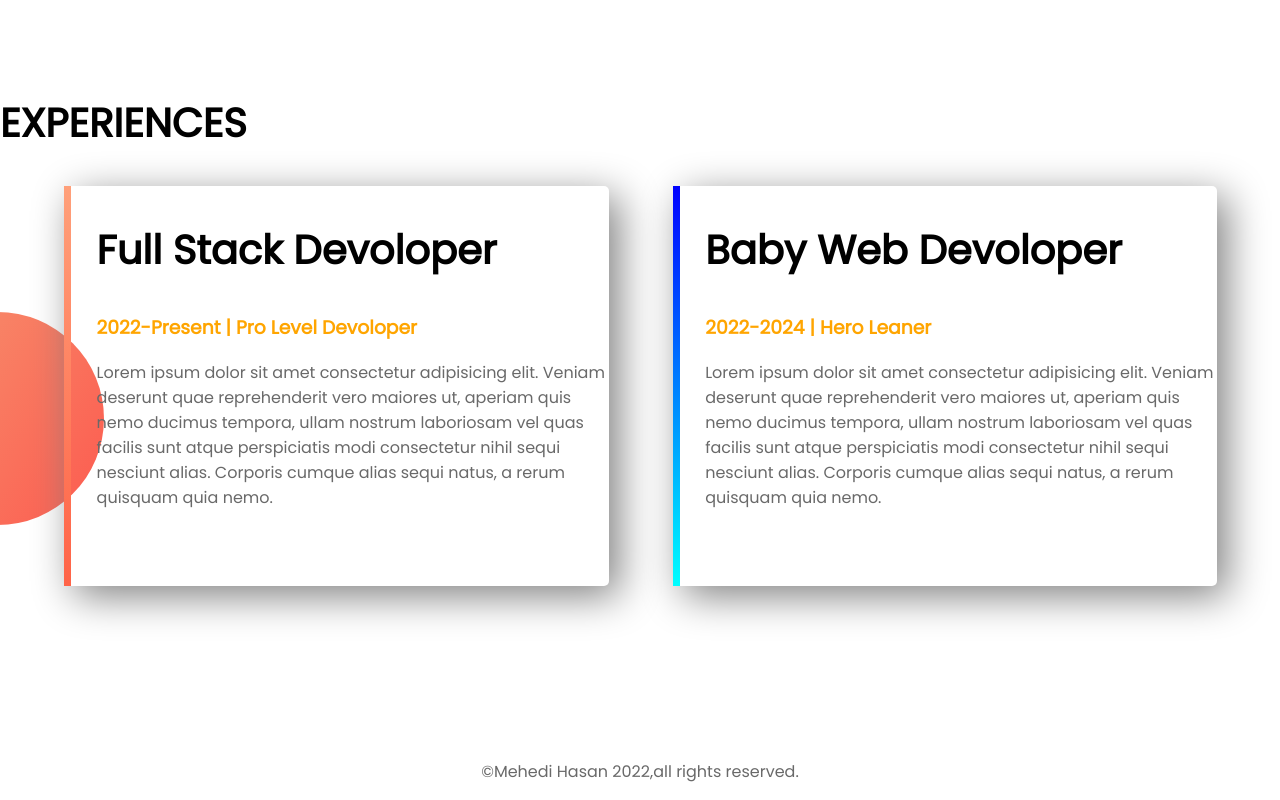
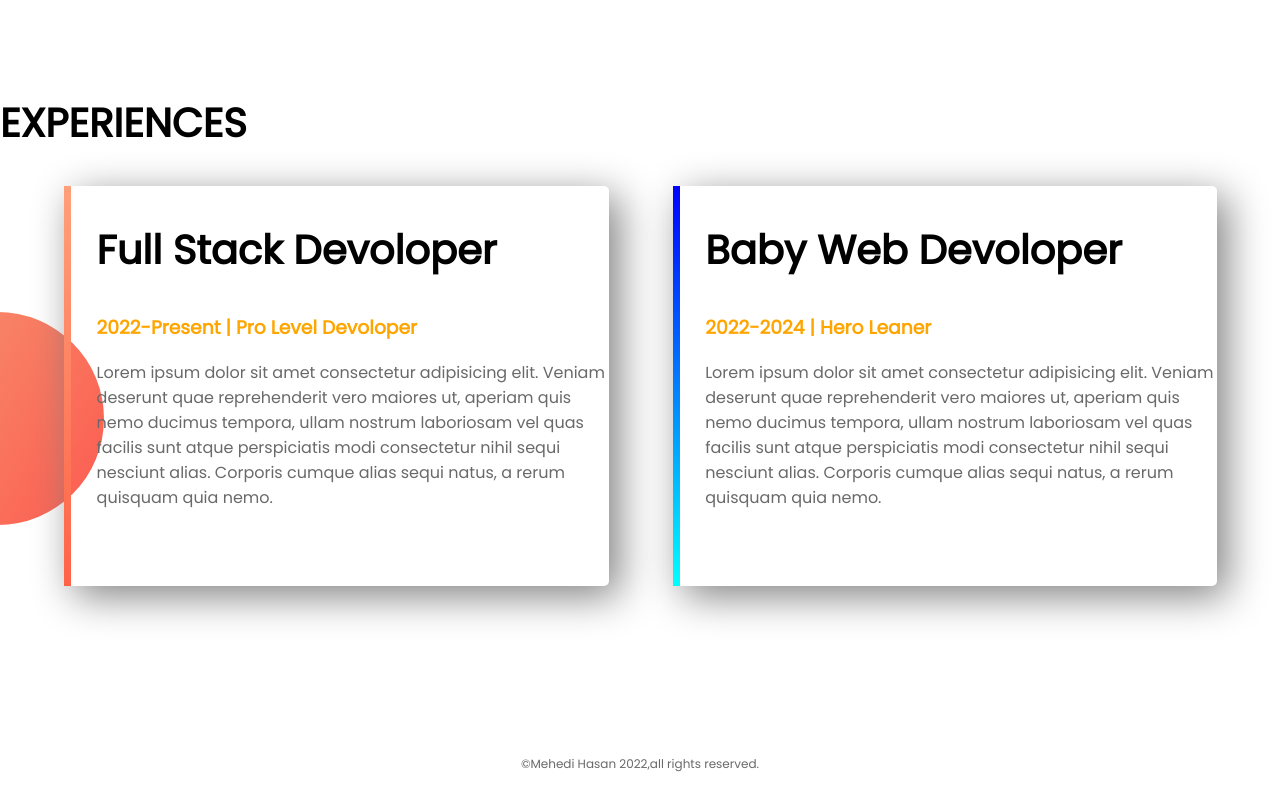
Before and after one commit to mehedi-0/web-portfolio, a plain HTML site: page index.html in a window 1280 px wide. Shown: the part 1240-2040 px from the top of the page. Drawn offline with Linux system fonts and the light colour scheme.

Commit message:
i did it

```diff
--- a/index.html
+++ b/index.html
@@ -4,7 +4,7 @@
     <meta charset="UTF-8">
     <meta http-equiv="X-UA-Compatible" content="IE=edge">
     <meorange="viewport" content="width=device-width, initial-scale=1.0">
-    <title>Portfolio-Mehedi</title>
+    <title>Portfolio|Mehedi</title>
     <link rel="preconnect" href="https://fonts.googleapis.com">
 <link rel="preconnect" href="https://fonts.gstatic.com" crossorigin>
 <link href="https://fonts.googleapis.com/css2?family=Poppins&display=swap" rel="stylesheet">
--- a/style.css
+++ b/style.css
@@ -66,4 +66,5 @@ section{
 }
 footer p{
     text-align: center;
+    font-size: 12px;
 }
```
